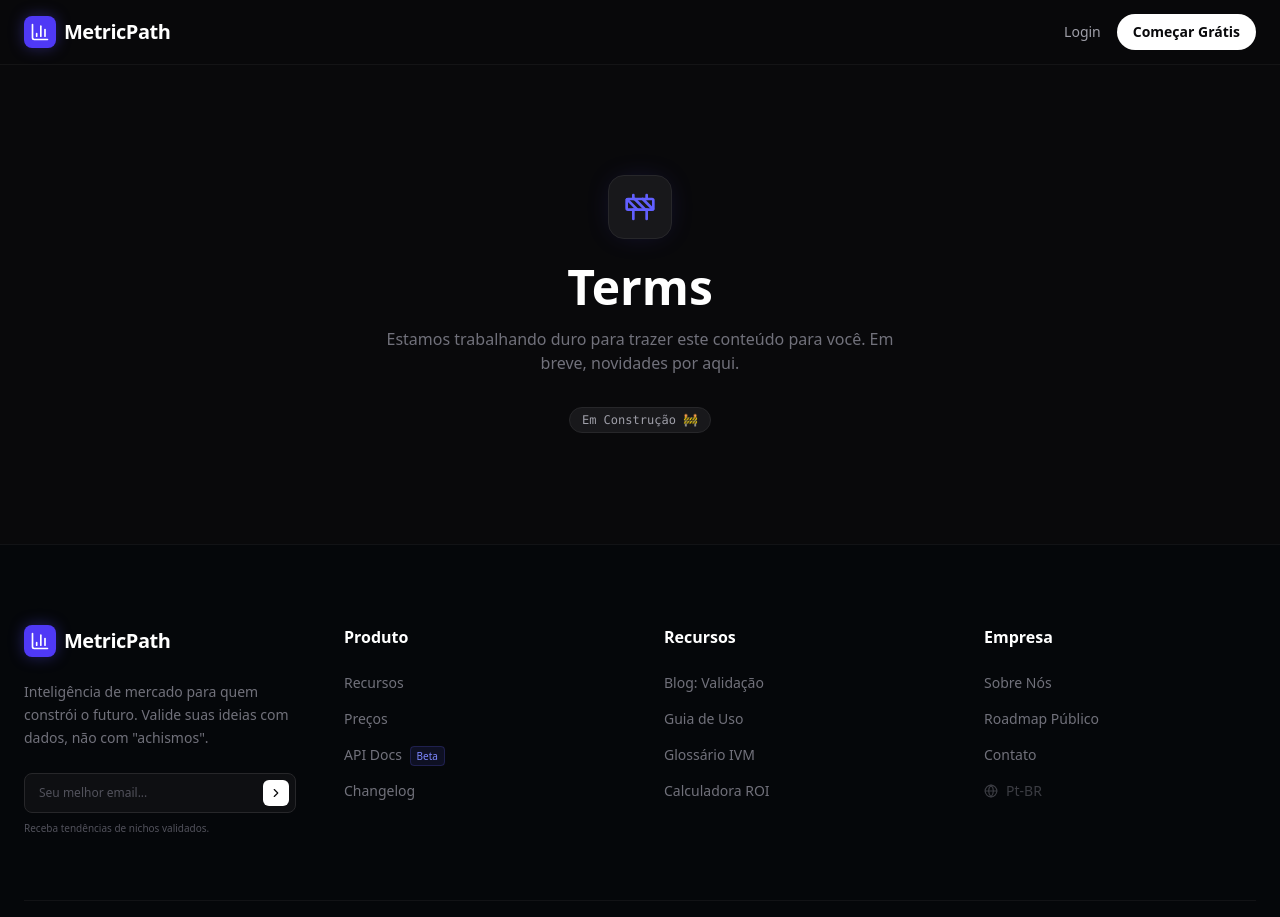
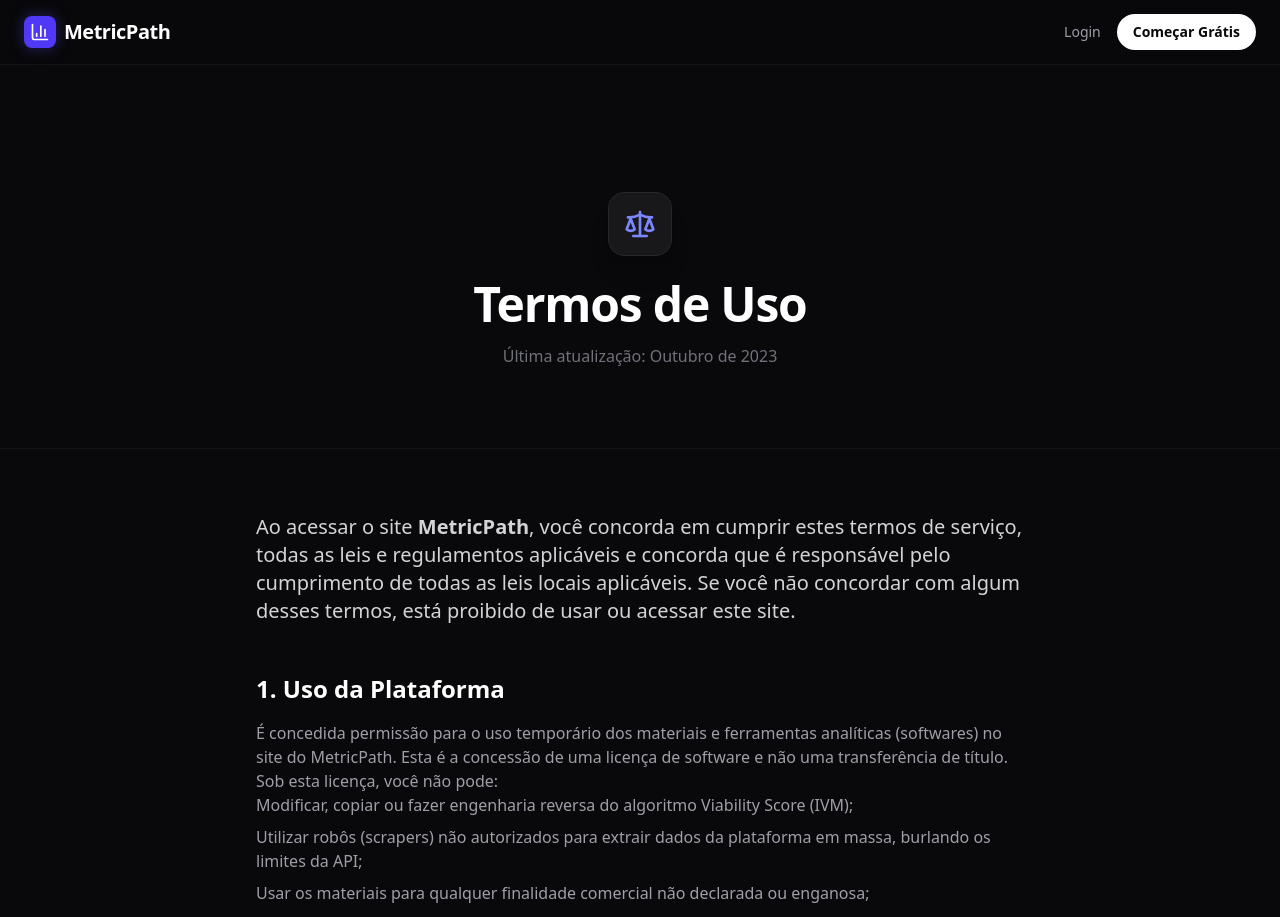
Before and after one commit to danmarquees/metricpath, a React (Vite) app: page /terms in a window 1280 px wide. Shown: the top 917 px of the page. Built offline with nearby package versions, Linux system fonts and the light colour scheme.

Commit message:
feat: implement Terms of Service prose layout page

```diff
--- a/src/pages/public/Terms.tsx
+++ b/src/pages/public/Terms.tsx
@@ -1,5 +1,95 @@
-import PlaceholderPage from './PlaceholderPage';
+import { Scale } from 'lucide-react';
+import { Link } from 'react-router-dom';
 
 export default function Terms() {
-    return <PlaceholderPage title="Terms" />;
+    return (
+        <div className="min-h-screen bg-zinc-950 text-white font-sans selection:bg-indigo-500/30 pb-24">
+
+            {/* Header Section */}
+            <section className="pt-32 pb-12 px-6 border-b border-white/5 bg-zinc-950 relative overflow-hidden">
+                <div className="absolute top-0 left-1/2 -translate-x-1/2 w-full max-w-3xl h-[300px] bg-[radial-gradient(ellipse_at_top,_var(--tw-gradient-stops))] from-indigo-500/10 via-zinc-950 to-zinc-950 pointer-events-none" />
+
+                <div className="max-w-3xl mx-auto relative z-10 text-center">
+                    <div className="inline-flex justify-center items-center w-16 h-16 rounded-2xl bg-zinc-900 border border-zinc-800 text-indigo-400 mb-6 shadow-xl">
+                        <Scale size={32} />
+                    </div>
+                    <h1 className="text-4xl md:text-5xl font-black tracking-tight mb-4">
+                        Termos de Uso
+                    </h1>
+                    <p className="text-zinc-500 mb-8 font-medium">
+                        Última atualização: Outubro de 2023
+                    </p>
+                </div>
+            </section>
+
+            {/* Document Content */}
+            <section className="py-16 px-6">
+                <div className="max-w-3xl mx-auto prose prose-invert prose-zinc prose-lg">
+
+                    <p className="lead text-xl text-zinc-300">
+                        Ao acessar o site <strong>MetricPath</strong>, você concorda em cumprir estes termos de serviço,
+                        todas as leis e regulamentos aplicáveis e concorda que é responsável pelo cumprimento de todas as leis
+                        locais aplicáveis. Se você não concordar com algum desses termos, está proibido de usar ou acessar este site.
+                    </p>
+
+                    <h2 className="text-2xl font-bold mt-12 mb-4 text-white">1. Uso da Plataforma</h2>
+                    <p className="text-zinc-400">
+                        É concedida permissão para o uso temporário dos materiais e ferramentas analíticas (softwares)
+                        no site do MetricPath. Esta é a concessão de uma licença de software e não uma transferência de título.
+                        Sob esta licença, você não pode:
+                    </p>
+                    <ul className="text-zinc-400 space-y-2">
+                        <li>Modificar, copiar ou fazer engenharia reversa do algoritmo Viability Score (IVM);</li>
+                        <li>Utilizar robôs (scrapers) não autorizados para extrair dados da plataforma em massa, burlando os limites da API;</li>
+                        <li>Usar os materiais para qualquer finalidade comercial não declarada ou enganosa;</li>
+                        <li>Transferir sua conta ou relatórios restritos para outra pessoa de má-fé.</li>
+                    </ul>
+
+                    <h2 className="text-2xl font-bold mt-12 mb-4 text-white">2. Isenção de Responsabilidade (Precisão do IVM)</h2>
+                    <div className="bg-zinc-900 border-l-4 border-amber-500 p-6 rounded-r-xl my-6">
+                        <p className="text-zinc-300 font-medium m-0">
+                            <strong>Atenção:</strong> O <em>Viability Score</em> (IVM) e todos os relatórios gerados pela MetricPath
+                            são estimativas estatísticas extraídas de dados públicos. Nós <strong>não garantimos sucesso financeiro</strong>, ganho
+                            de usuários ou validação incontestável de negócios.
+                        </p>
+                    </div>
+                    <p className="text-zinc-400">
+                        Você, como desenvolvedor ou empreendedor, é o único responsável por decidir se investirá tempo e dinheiro na criação
+                        de um software. A MetricPath fornece inteligência direcional e mitigação de riscos, mas não se responsabiliza pelas suas perdas financeiras
+                        ou projetos que, eventualmente, não atinjam *product-market fit*.
+                    </p>
+
+                    <h2 className="text-2xl font-bold mt-12 mb-4 text-white">3. Assinaturas e Pagamentos</h2>
+                    <p className="text-zinc-400">
+                        Ao assinar um de nossos planos ou comprar relatórios avulsos, você concorda com a cobrança recorrente
+                        (quando aplicável) efetuada via Stripe. Por se tratar de um produto de informação digital gerada instantaneamente
+                        por Inteligência Artificial e custos de servidores, a política de cancelamento segue diretrizes específicas de limitação de uso, descritas na hora do checkout.
+                    </p>
+
+                    <h2 className="text-2xl font-bold mt-12 mb-4 text-white">4. Propriedade Intelectual</h2>
+                    <p className="text-zinc-400">
+                        Todo o design do site, código fonte, nome da marca "MetricPath" e o conceito matemático do IVM são de propriedade
+                        exclusiva da MetricPath Inc. É expressamente proibida a cópia ou o uso de nossos ativos intelectuais sem
+                        autorização formal.
+                    </p>
+
+                    <h2 className="text-2xl font-bold mt-12 mb-4 text-white">5. Modificações dos Termos</h2>
+                    <p className="text-zinc-400">
+                        A MetricPath pode revisar estes termos de serviço do site a qualquer momento, sem aviso prévio. Ao usar este site,
+                        você concorda em ficar vinculado à versão atual desses termos de serviço.
+                    </p>
+
+                    <hr className="border-zinc-800 my-12" />
+
+                    <h3 className="text-xl font-bold text-white mb-2">Contato Legal</h3>
+                    <p className="text-zinc-400">
+                        Dúvidas sobre nossas diretrizes de uso da plataforma? Entre em contato pela nossa equipe na{' '}
+                        <Link to="/contact" className="text-indigo-400 hover:text-indigo-300 font-medium transition-colors">página de contato</Link>.
+                    </p>
+
+                </div>
+            </section>
+
+        </div>
+    );
 }
```
